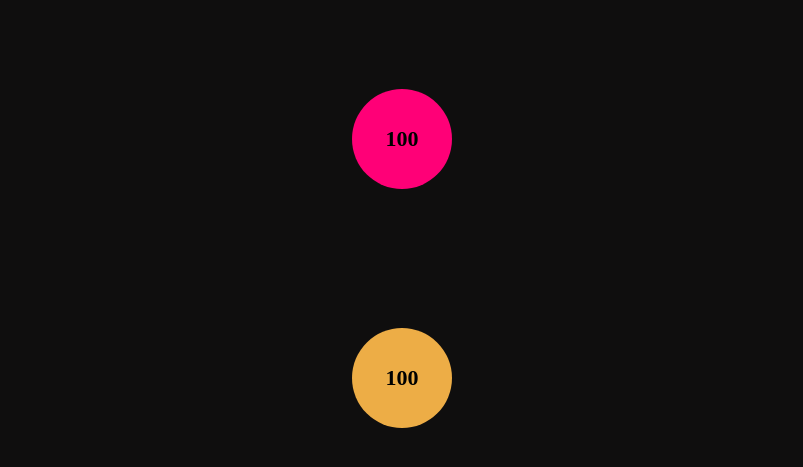
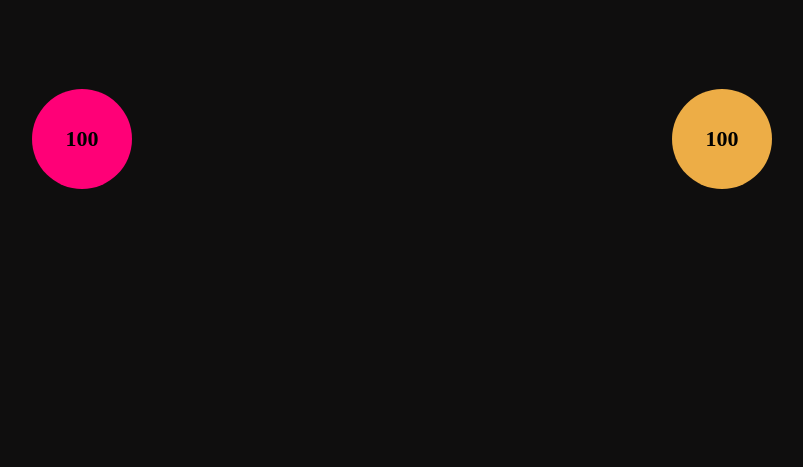
Before and after one commit to aviya-ha/Day18-The-Ball-Game, a plain HTML site: page index.html in a window 1280 px wide. Shown: the part 71-538 px from the top of the page, without its empty margins (238-1041 px from the left). Drawn offline with Linux system fonts and the light colour scheme.

Commit message:
Put the balls side by side

```diff
--- a/css/main.css
+++ b/css/main.css
@@ -11,18 +11,24 @@ body{
     justify-content: center;
     align-items: center;
     display: grid;
-    grid-template-columns: 0.5fr ;
-    grid-template-rows: 1fr 3fr 3fr ;
+    grid-template-columns: 0.5fr 0.5fr ;
+    grid-template-rows: 1fr 3fr  ;
+    grid-template-areas:
+    "header header"
+    "ball1 ball2";
+
 
 }
 
 h1{
+    grid-area: header;
     color: rgb(240, 238, 238);
     align-self: center;
     justify-self: center;
 }
 
 .ball{
+    grid-area: ball1;
     align-self: center;
     justify-self: center;
     display: flex;
@@ -38,6 +44,7 @@ h1{
 }
 
 .ball2{
+    grid-area: ball2;
     align-self: center;
     justify-self: center;
     display: flex;
```
